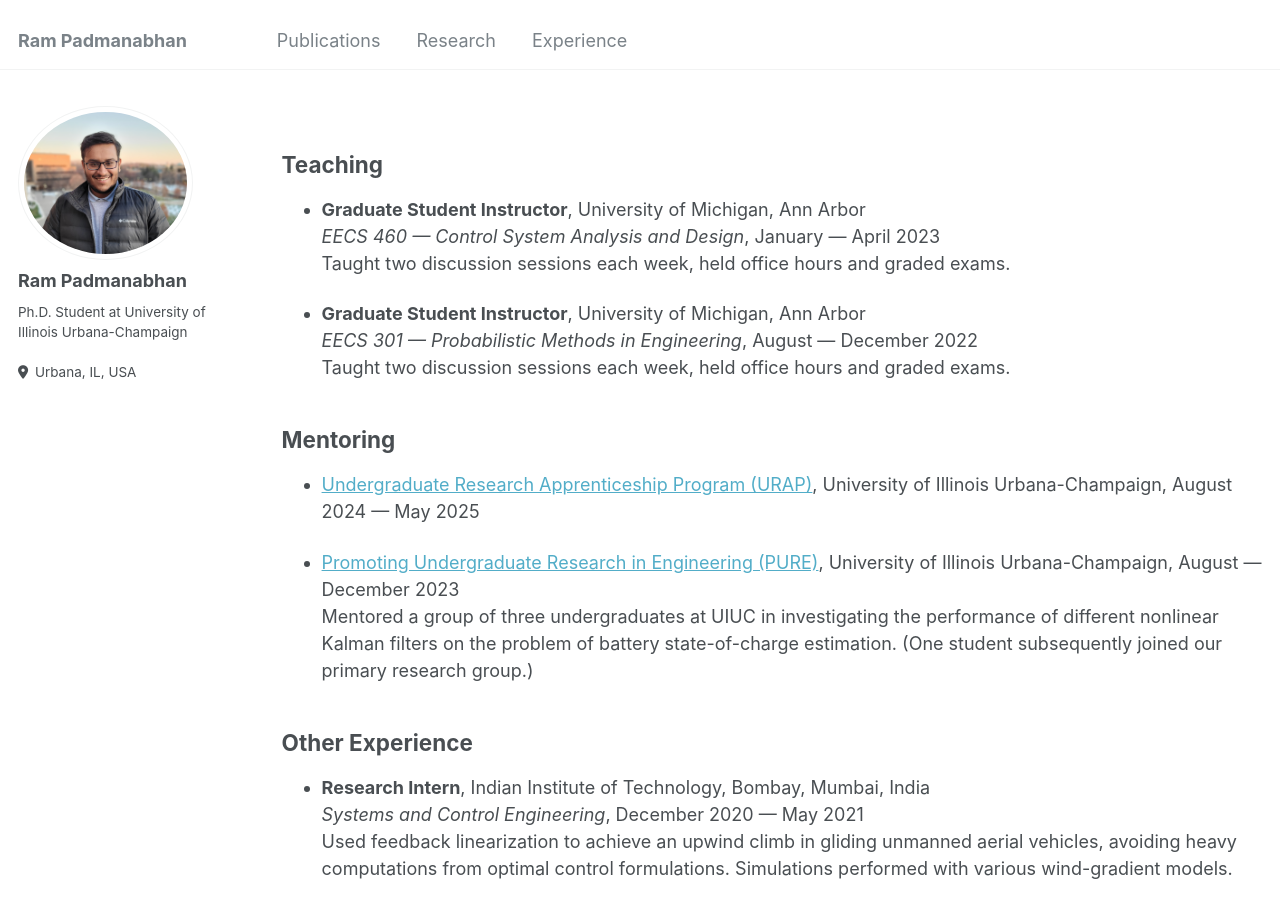
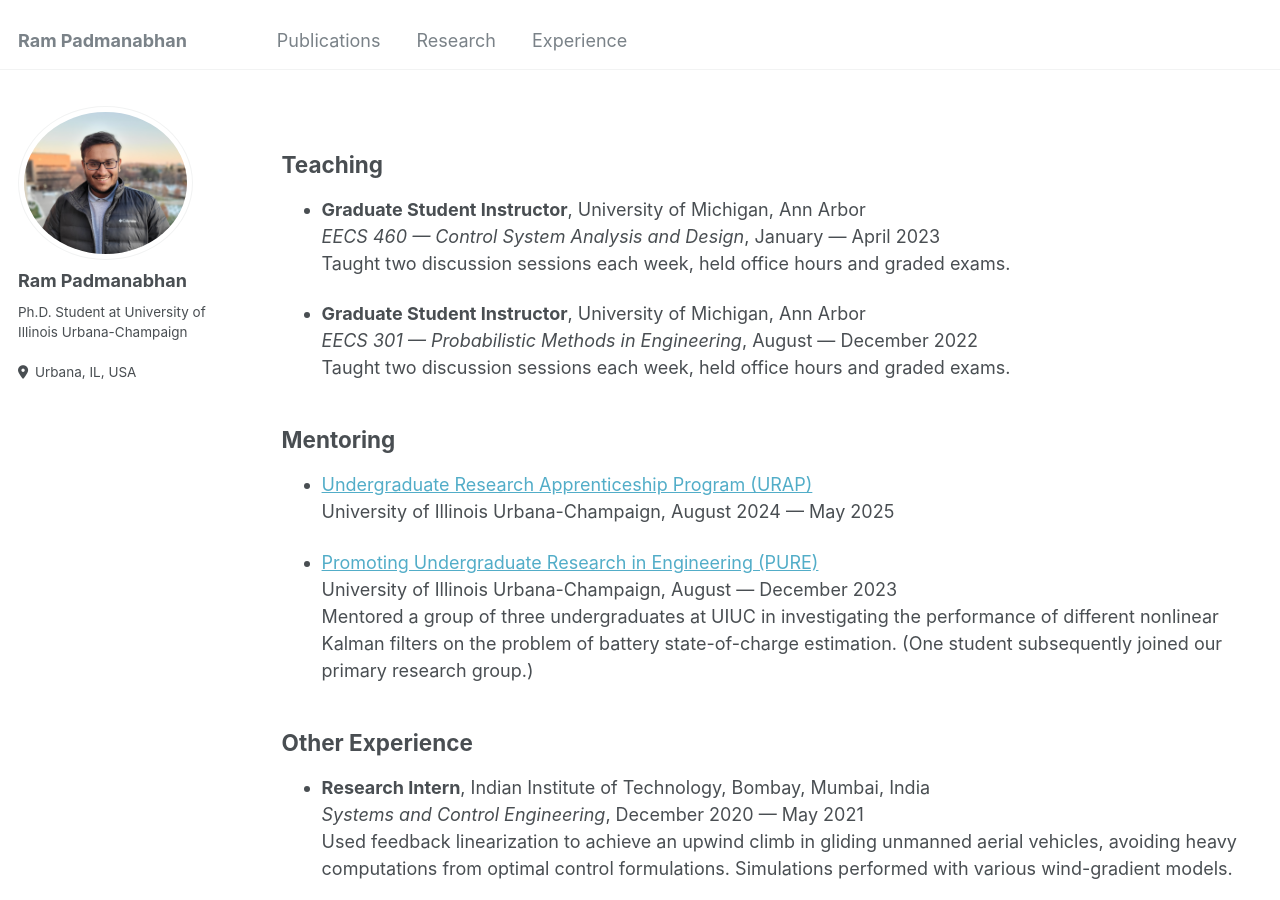
Before and after one commit to ram-p/ram-p.github.io, a Jekyll site: the page built from _pages/experience.md, in a window 1280 px wide and 900 px high. Built offline with Jekyll 4.4.1, drawn with Linux system fonts in a browser that asks for light colours.

```diff
--- a/_pages/experience.md
+++ b/_pages/experience.md
@@ -17,9 +17,11 @@ Taught two discussion sessions each week, held office hours and graded exams.
 
 Mentoring
 ------
-- [Undergraduate Research Apprenticeship Program (URAP)](https://grad.illinois.edu/urap), University of Illinois Urbana-Champaign, August 2024 — May 2025
+- [Undergraduate Research Apprenticeship Program (URAP)](https://grad.illinois.edu/urap)\
+University of Illinois Urbana-Champaign, August 2024 — May 2025
 
-- [Promoting Undergraduate Research in Engineering (PURE)](https://pure.engr.illinois.edu/), University of Illinois Urbana-Champaign, August — December 2023 \
+- [Promoting Undergraduate Research in Engineering (PURE)](https://pure.engr.illinois.edu/)\
+University of Illinois Urbana-Champaign, August — December 2023 \
 Mentored a group of three undergraduates at UIUC in investigating the performance of different nonlinear Kalman filters on the problem of battery state-of-charge estimation. (One student subsequently joined our primary research group.)
 
 Other Experience
```
